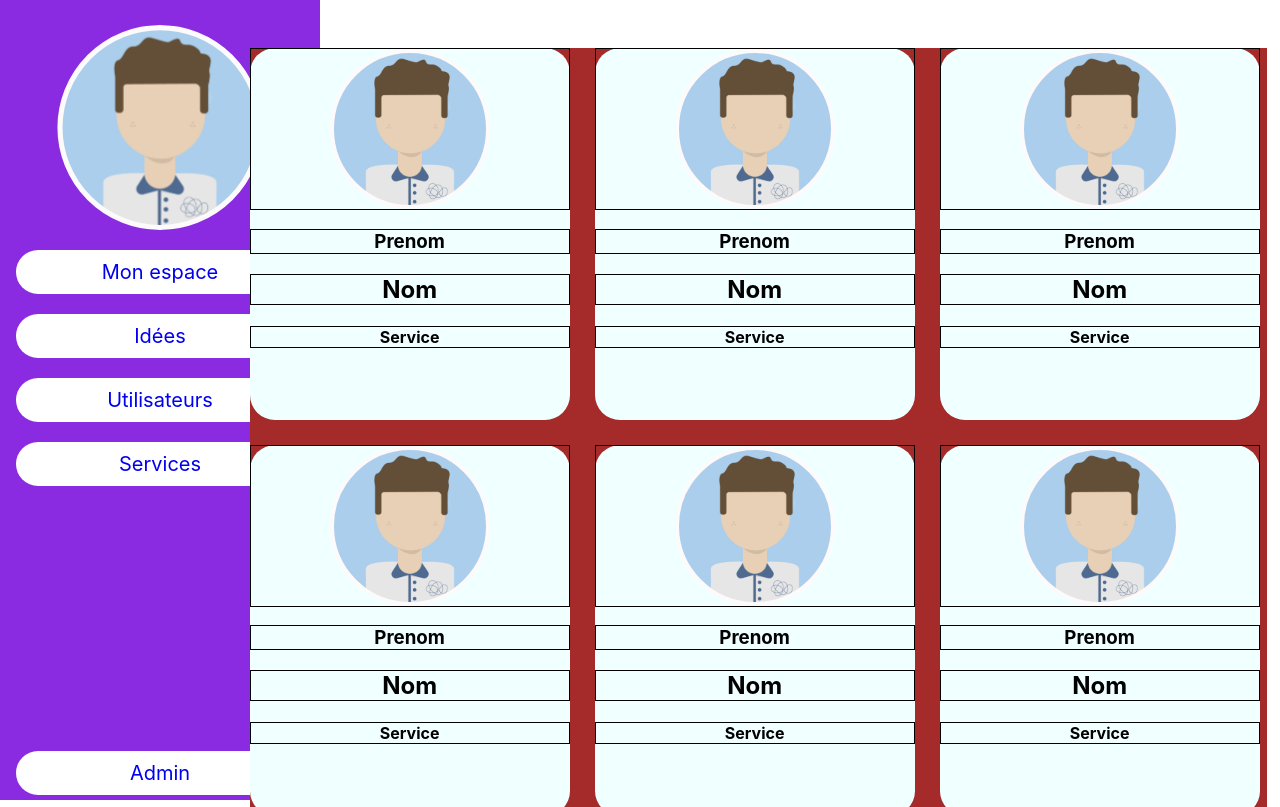
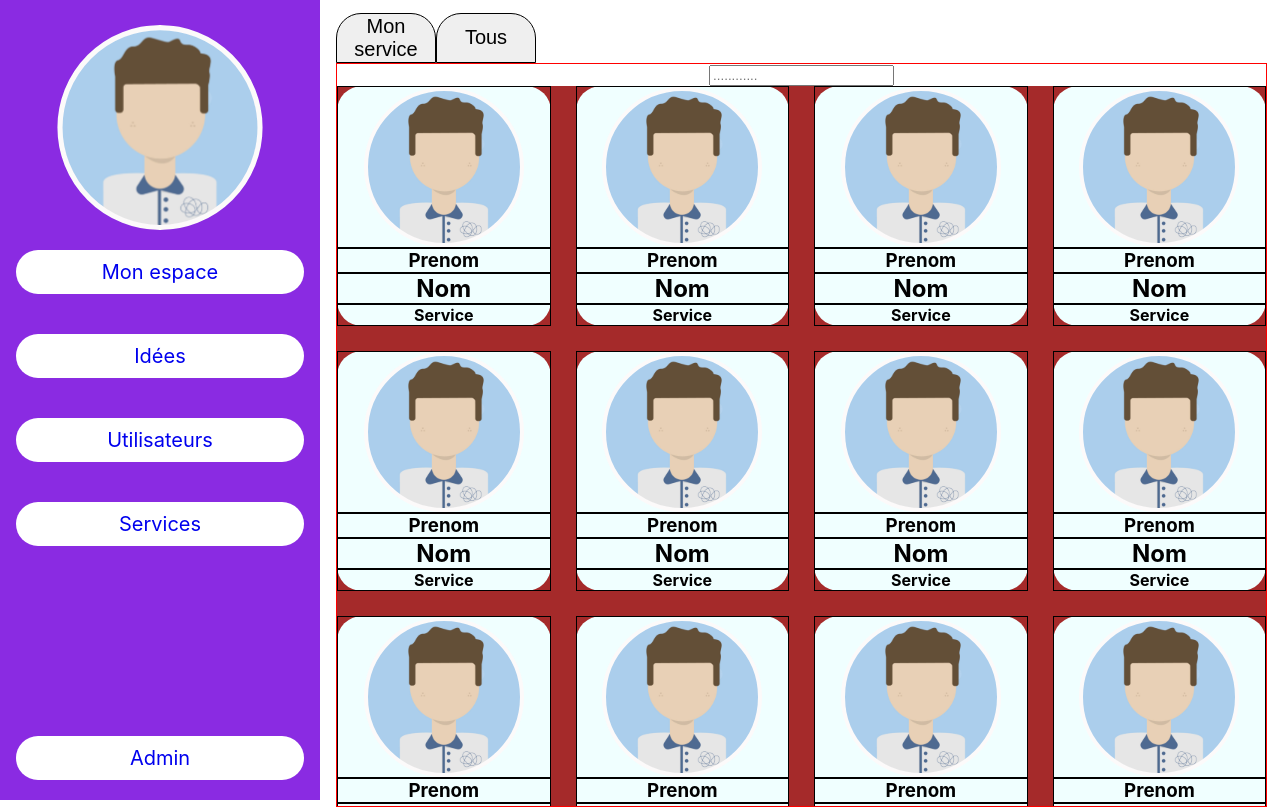
Before and after one commit to Phildev777/SalesForce, a React (Vite) app in the folder frontend/: page /utilisateurs in a window 1280 px wide. Built offline with nearby package versions, Linux system fonts and the light colour scheme.

Commit message:
pre pull predev

```diff
--- a/frontend/src/assets/styles/UtilisateurCarte.css
+++ b/frontend/src/assets/styles/UtilisateurCarte.css
@@ -1,7 +1,8 @@
 .UserCard {
-  width: 20em;
+  /* width: 20em; */
   border-radius: 25px;
   background-color: azure;
+
   height: auto;
 }
 
@@ -17,3 +18,9 @@
 .containerUserCardImg > img {
   height: 100%;
 }
+
+h2,
+h3,
+h4 {
+  margin: 0;
+}
--- a/frontend/src/assets/styles/Utilisateurs.css
+++ b/frontend/src/assets/styles/Utilisateurs.css
@@ -1,11 +1,38 @@
+.containerfull {
+  display: flex;
+  flex-direction: column;
+  margin-top: 1%;
+  margin-bottom: 1%;
+  margin-right: 1%;
+  margin-left: 21em;
+  height: 95vh;
+}
+
+.onglets {
+  display: flex;
+}
+
+.onglets > * {
+  border: 1px solid black;
+  /* padding-left: 5px; */
+  /* padding-right: 5px; */
+  width: 5em;
+  font-size: 20px;
+  border-top-left-radius: 25px;
+  border-top-right-radius: 25px;
+}
+
+.mainContent {
+  border: 1px solid red;
+  /* height: 96%; */
+}
+
 .utilisateursContainer {
-  position: fixed;
   display: grid;
   grid-template-columns: repeat(4, 1fr);
   gap: 25px;
-  width: 79.5%;
-  height: 96vh;
-  top: 6%;
-  right: 1%;
+  height: 90vh;
   background-color: brown;
+  overflow-y: scroll;
+  overflow-x: hidden;
 }
--- a/frontend/src/assets/styles/header.css
+++ b/frontend/src/assets/styles/header.css
@@ -5,6 +5,13 @@
   background-color: blueviolet;
   width: 20em;
   height: 100vh;
+  top: 0%;
+  left: 0%;
+}
+
+.containerLi {
+  display: flex;
+  flex-direction: column;
 }
 
 .containerHeaderImg {
@@ -30,11 +37,14 @@
 }
 
 .hide ul {
+  display: flex;
+  flex-direction: column;
   margin: auto;
   margin-bottom: 0;
   padding: 0;
   width: 18em;
   height: 100vh;
+  justify-content: space-between;
 }
 
 .hide ul li {
@@ -49,14 +59,9 @@
   margin-right: auto;
   font-size: 20px;
   text-decoration: none;
-  width: em;
+
   border-radius: 50px;
   padding: 10px;
-}
-
-.hide ul li:last-child {
-  position: relative;
-  top: 43%;
 }
 
 .hide ul li a:hover,
@@ -130,11 +135,6 @@
     padding: 10px;
   }
 
-  .show ul li:last-child {
-    position: relative;
-    top: 43%;
-  }
-
   .show ul li a:hover,
   .show ul li a:active {
     background-color: rgb(0, 102, 255);
--- a/frontend/src/components/Header.jsx
+++ b/frontend/src/components/Header.jsx
@@ -13,6 +13,7 @@ function Header() {
           <img alt="profil" src={avatar} />
         </div>
         <ul>
+          <div className="containerLi">
             <li>
               <Link to="/mon espace">Mon espace</Link>
             </li>
@@ -25,6 +26,7 @@ function Header() {
             <li>
               <Link to="/services">Services</Link>
             </li>
+          </div>
           <li>
             <Link to="/admin">Admin</Link>
           </li>
--- a/frontend/src/pages/Utilisateurs.jsx
+++ b/frontend/src/pages/Utilisateurs.jsx
@@ -3,7 +3,38 @@ import UtilisateurCarte from "@components/UtilisateurCarte";
 import "../assets/styles/Utilisateurs.css";
 
 function Utilisateurs() {
+  const [searchBar, setSearchBar] = React.useState("");
+  const [ongletService, setOngletService] = React.useState(true);
+  const [ongletTous, setOngletTous] = React.useState(false);
+
+  const handleOngletService = () => {
+    setOngletService(true);
+    setOngletTous(false);
+  };
+  const handleOngletTous = () => {
+    setOngletService(false);
+    setOngletTous(true);
+  };
   return (
+    <div className="containerfull">
+      <div className="onglets">
+        <button type="button" onClick={handleOngletService}>
+          Mon service
+        </button>
+        <button type="button" onClick={handleOngletTous}>
+          Tous
+        </button>
+      </div>
+      {ongletService && (
+        <div className="mainContent">
+          <div>
+            <input
+              type="text"
+              onChange={(e) => setSearchBar(e.target.value)}
+              placeholder="............"
+              value={searchBar}
+            />
+          </div>
           <div className="utilisateursContainer">
             <UtilisateurCarte />
             <UtilisateurCarte />
@@ -13,6 +44,31 @@ function Utilisateurs() {
             <UtilisateurCarte />
             <UtilisateurCarte />
             <UtilisateurCarte />
+            <UtilisateurCarte />
+            <UtilisateurCarte />
+            <UtilisateurCarte />
+            <UtilisateurCarte />
+            <UtilisateurCarte />
+            <UtilisateurCarte />
+            <UtilisateurCarte />
+            <UtilisateurCarte />
+            <UtilisateurCarte />
+            <UtilisateurCarte />
+            <UtilisateurCarte />
+            <UtilisateurCarte />
+            <UtilisateurCarte />
+            <UtilisateurCarte />
+            <UtilisateurCarte />
+            <UtilisateurCarte />
+            <UtilisateurCarte />
+            <UtilisateurCarte />
+            <UtilisateurCarte />
+            <UtilisateurCarte />
+            <UtilisateurCarte />
+          </div>
+        </div>
+      )}
+      {ongletTous && <p>contenue</p>}
     </div>
   );
 }
```
Lines whose indentation alone changed are shown as unchanged.
